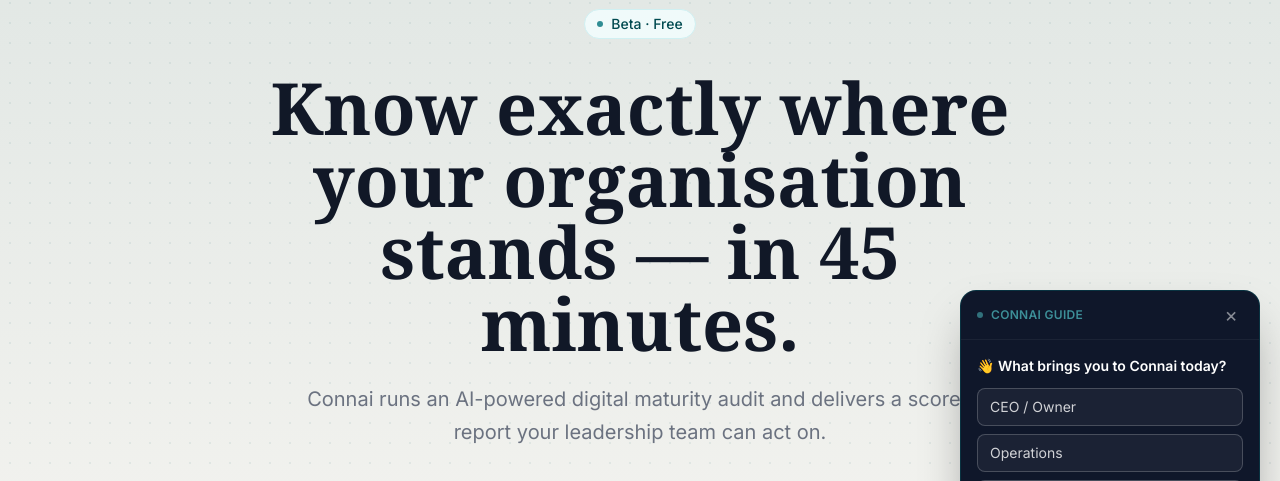
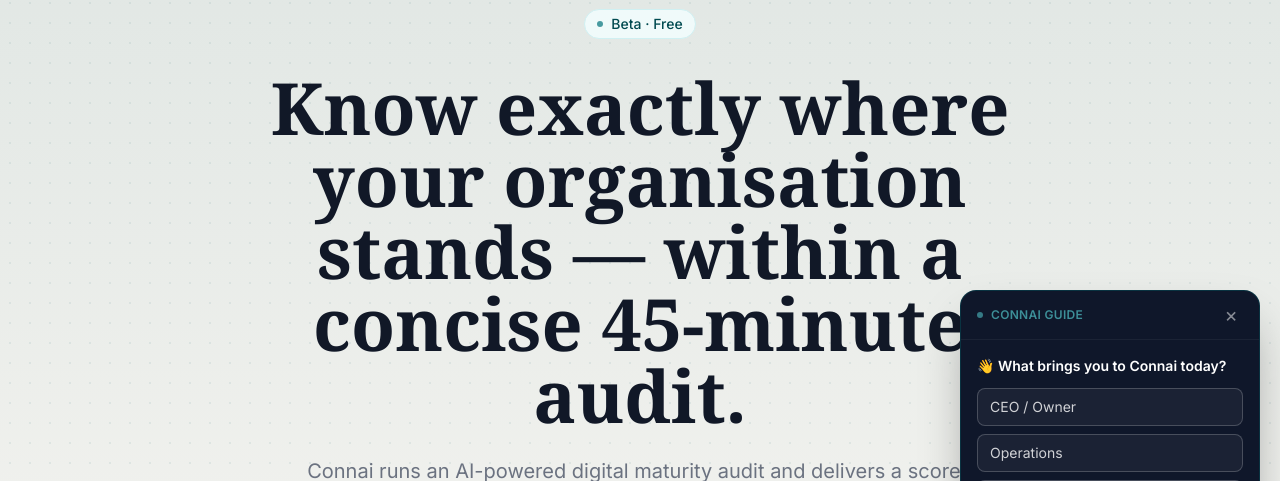
Before and after one commit to Hikoska/connai, a Next.js app: page / in a window 1280 px wide. Shown: the part 123-604 px from the top of the page. Built offline with nearby package versions, Linux system fonts and the light colour scheme; no server answers; the database is empty.

Commit message:
improve(wow_factor): Clarify the audit duration for better user understanding and expectation management.
[improvement-hunt cron]

```diff
--- a/src/app/page.tsx
+++ b/src/app/page.tsx
@@ -32,7 +32,7 @@
         Beta &middot; Free
       </div>
       <h1 className={`${instrumentSerif.variable} font-serif text-5xl md:text-7xl font-bold leading-[1.1] mb-6 text-gray-900`}>
-        Know exactly where your organisation stands &mdash; in 45 minutes.
+        Know exactly where your organisation stands &mdash; within a concise 45-minute audit.
       </h1>
       <p className="text-xl text-gray-500 mb-10 leading-relaxed max-w-2xl mx-auto">
         Connai runs an AI-powered digital maturity audit and delivers a scored report your leadership team can act on.
```
